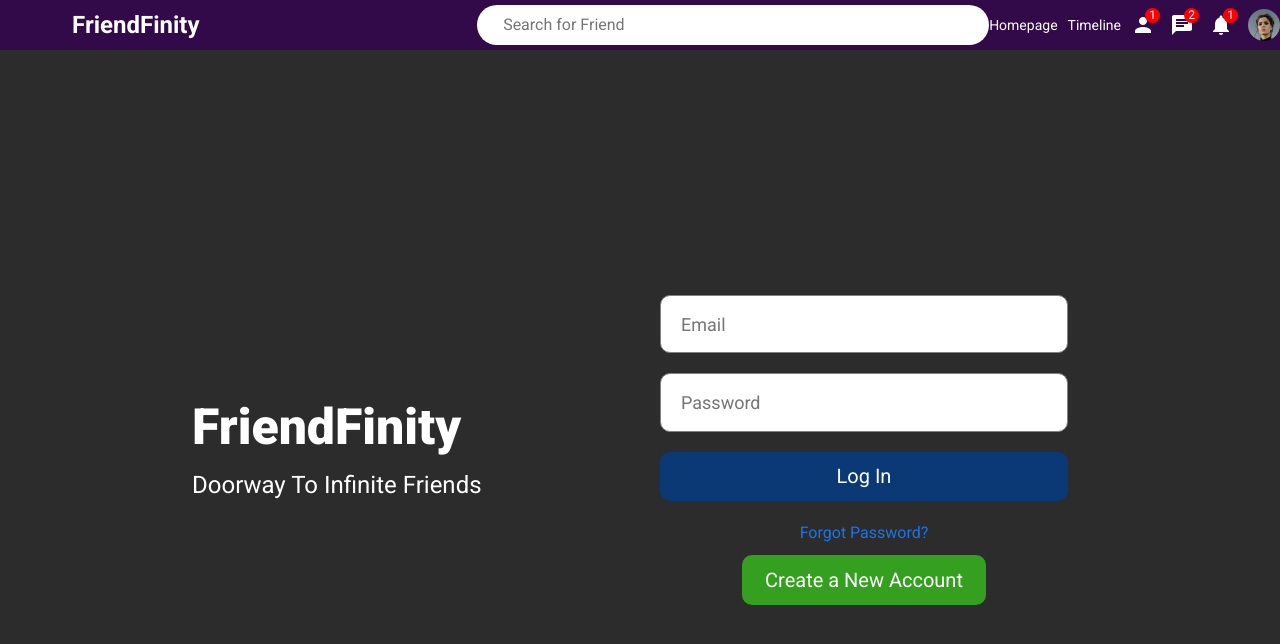
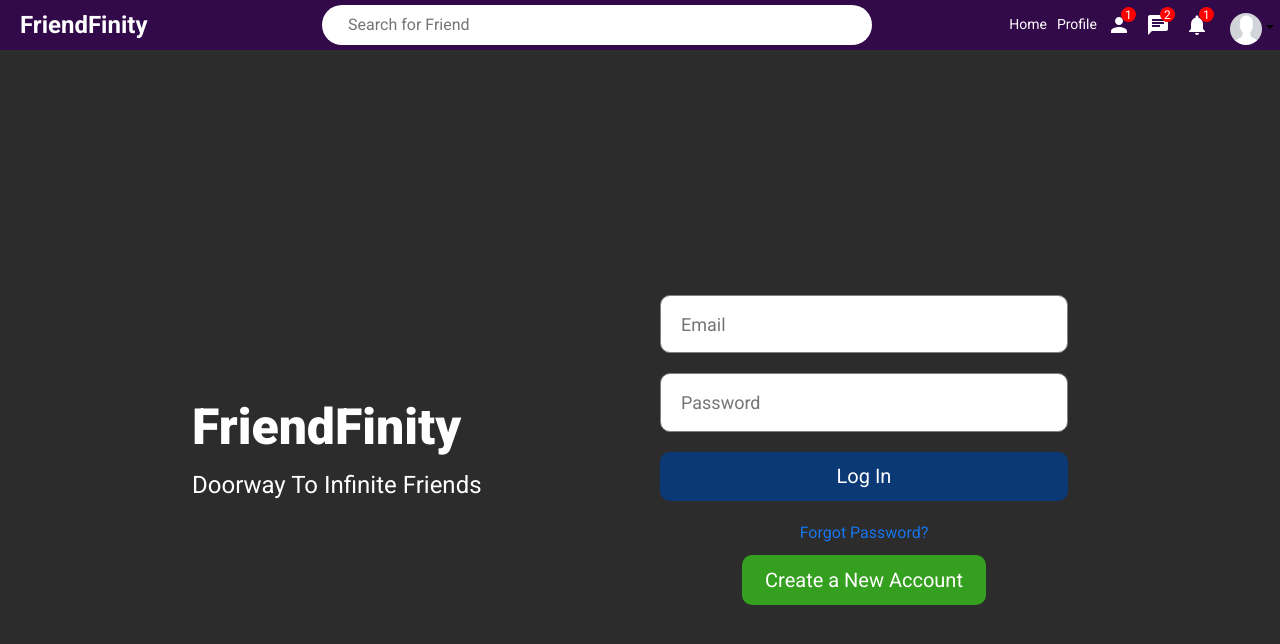
Before and after one commit to mustansir14/friend-finity, a React (Create React App) app: page /login in a window 1280 px wide. Shown: the top 644 px of the page. Built offline with nearby package versions, Linux system fonts and the light colour scheme; sample sign-in values are in the browser's storage.

Commit message:
added login functionality

```diff
--- a/public/index.html
+++ b/public/index.html
@@ -9,6 +9,21 @@
       name="description"
       content="Web site created using create-react-app"
     />
+    <script
+      src="https://code.jquery.com/jquery-3.2.1.slim.min.js"
+      integrity="sha384-KJ3o2DKtIkvYIK3UENzmM7KCkRr/rE9/Qpg6aAZGJwFDMVNA/GpGFF93hXpG5KkN"
+      crossorigin="anonymous"
+    ></script>
+    <script
+      src="https://cdnjs.cloudflare.com/ajax/libs/popper.js/1.12.9/umd/popper.min.js"
+      integrity="sha384-ApNbgh9B+Y1QKtv3Rn7W3mgPxhU9K/ScQsAP7hUibX39j7fakFPskvXusvfa0b4Q"
+      crossorigin="anonymous"
+    ></script>
+    <script
+      src="https://maxcdn.bootstrapcdn.com/bootstrap/4.0.0/js/bootstrap.min.js"
+      integrity="sha384-JZR6Spejh4U02d8jOt6vLEHfe/JQGiRRSQQxSfFWpi1MquVdAyjUar5+76PVCmYl"
+      crossorigin="anonymous"
+    ></script>
     <link
       href="https://fonts.googleapis.com/css2?family=Roboto:ital,wght@0,100;0,300;0,400;0,700;0,900;1,500&display=swap"
       rel="stylesheet"
--- a/src/App.js
+++ b/src/App.js
@@ -4,7 +4,13 @@ import Login from "./pages/login/Login";
 import Register from "./pages/register/Register";
 import Profile from "./pages/profile/Profile";
 import Topbar from "./components/topbar/Topbar";
-import { BrowserRouter as Router, Routes, Route, Link } from "react-router-dom";
+import {
+  BrowserRouter as Router,
+  Routes,
+  Route,
+  Link,
+  Navigate,
+} from "react-router-dom";
 
 function App() {
   return (
@@ -12,14 +18,42 @@ function App() {
       <Router>
         <Topbar />
         <Routes>
-          <Route exact path="/" element={<Home />} />
-          <Route path="/home" element={<Home />} />
+          <Route
+            path="/home"
+            element={
+              <ProtectedRoute>
+                <Home />
+              </ProtectedRoute>
+            }
+          />
+          <Route
+            exact
+            path="/"
+            element={
+              <ProtectedRoute>
+                <Home />
+              </ProtectedRoute>
+            }
+          />
           <Route path="/login" element={<Login />} />
           <Route path="/register" element={<Register />} />
-          <Route path="/profile" element={<Profile />} />
+          <Route
+            path="/profile"
+            element={
+              <ProtectedRoute>
+                <Profile />
+              </ProtectedRoute>
+            }
+          />
         </Routes>
       </Router>
     </div>
   );
 }
+
+const ProtectedRoute = ({ children }) => {
+  const user = localStorage.getItem("user");
+  if (!user) return <Navigate to="/login" />;
+  return children;
+};
 export default App;
--- a/src/components/comment/Comment.jsx
+++ b/src/components/comment/Comment.jsx
@@ -28,9 +28,9 @@ export default function Comment({ comment }) {
     fetchData();
   }, [comment]);
   return (
-    <div class="card comment">
-      <div class="card-body commentBody">
-        <h5 class="card-title commentName">
+    <div className="card comment">
+      <div className="card-body commentBody">
+        <h5 className="card-title commentName">
           <img
             className="commentUserImg"
             src={
@@ -48,11 +48,11 @@ export default function Comment({ comment }) {
             )}
           </span>
         </h5>
-        <h6 class="card-subtitle mb-2 text-muted commentDate">
+        <h6 className="card-subtitle mb-2 text-muted commentDate">
           {timeSince(comment.dateTimeCommented)}
         </h6>
-        <p class="card-text commentText">{comment.text}</p>
-        {/* <a href="#" class="btn btn-primary">
+        <p className="card-text commentText">{comment.text}</p>
+        {/* <a href="#" className="btn btn-primary">
           Go somewhere
         </a> */}
       </div>
--- a/src/components/post/Post.jsx
+++ b/src/components/post/Post.jsx
@@ -79,10 +79,10 @@ export default function Post({ post }) {
           <div className="postBottomLeft">
             <button
               type="button"
-              class="btn btn-outline-primary btn-sm likeBtn"
+              className="btn btn-outline-primary btn-sm likeBtn"
             >
               <img
-                className="icon"
+                className="likeIcon"
                 src="assets/like.png"
                 onClick={likeHandler}
                 alt=""
@@ -98,8 +98,8 @@ export default function Post({ post }) {
             </button>
           </div>
           <div className="postBottomMiddle">
-            <button type="button" class="btn btn-primary btn-sm">
-              <img className="icon" src="assets/share.svg" alt="" />
+            <button type="button" className="btn btn-primary btn-sm">
+              <img className="likeIcon" src="assets/share.svg" alt="" />
               Share
             </button>
           </div>
@@ -111,7 +111,7 @@ export default function Post({ post }) {
                 setCommentClicked(!commentClicked);
               }}
             >
-              <img className="icon" src="assets/comment.jpeg" alt="" />
+              <img className="likeIcon" src="assets/comment.jpeg" alt="" />
               {state.fetched ? (
                 state.comments.length + " Comments"
               ) : (
--- a/src/components/post/post.css
+++ b/src/components/post/post.css
@@ -64,11 +64,12 @@
   margin-left: 20px;
 }
 
-.icon {
+.likeIcon {
   width: 24px;
   height: 24px;
   margin-right: 5px;
   cursor: pointer;
+  color: #ffffff;
 }
 .heartIcon {
   width: 24px;
@@ -92,10 +93,5 @@
 }
 
 .likeBtn {
-  border-color: #320949;
+  color: #ffffff;
 }
-
-.likeBtn:hover {
-  background-color: #320949;
-  border-color: #320949;
-}
--- a/src/components/topbar/Topbar.css
+++ b/src/components/topbar/Topbar.css
@@ -8,9 +8,10 @@
   top: 0;
   z-index: 999;
 }
-.topbarLeft
-{
-    flex: 3;
+.topbarLeft {
+  flex: 7.5;
+  align-items: left;
+  justify-content: space-around;
 }
 .logo {
   font-size: 24px;
@@ -21,10 +22,12 @@
 }
 .topbarCenter {
   flex: 16;
+  align-items: center;
+  justify-content: space-around;
 }
 
 .searchbar {
-    width: 40%;
+  width: 80%;
   height: 40px;
   background-color: white;
   border-radius: 30px;
@@ -44,17 +47,21 @@
   outline: none;
 }
 .topbarRight {
-    flex: 4;
+  flex: 6;
   display: flex;
-    align-items: center;
   justify-content: space-around;
   color: white;
+  padding-top: 8px;
 }
 .topbarLink {
   margin-right: 10px;
   font-size: 14px;
   cursor: pointer;
+  padding-top: px;
+  height: 100%;
+  text-align: center;
 }
+
 .topbarIcons {
   display: flex;
 }
@@ -85,3 +92,8 @@
   object-fit: cover;
   cursor: pointer;
 }
+
+.imgDropDown {
+  background-color: #320949;
+  border: none;
+}
--- a/src/components/topbar/Topbar.jsx
+++ b/src/components/topbar/Topbar.jsx
@@ -1,35 +1,85 @@
-import "./Topbar.css"
-import {Search, Person,Chat,Notifications} from '@mui/icons-material'
-export default function Topbar(){
-    return(
+import "./Topbar.css";
+import { Search, Person, Chat, Notifications } from "@mui/icons-material";
+import { useEffect, useState } from "react";
+import { useNavigate } from "react-router-dom";
+import axios from "axios";
+
+export default function Topbar() {
+  let navigate = useNavigate();
+  const [user, setUser] = useState(null);
+  useEffect(() => {
+    const user = localStorage.getItem("user");
+    if (user) {
+      setUser(user);
+    }
+  });
+
+  const handleLogOut = () => {
+    localStorage.setItem("user", "");
+    navigate("/login");
+    setUser(null);
+  };
+
+  return (
     <div className="topbarContainer">
-            <div className="topbarLeft"></div>
+      <div className="topbarLeft">
         <span className="logo">FriendFinity</span>
-            <div className="topbarCenter"></div>
+      </div>
+      <div className="topbarCenter">
         <div className="searchbar">
-                    <Search  classname= "searchIcon"/>
-                    <input placeholder="Search for Friend" className="searchInput"/>
+          <Search classname="searchIcon" />
+          <input placeholder="Search for Friend" className="searchInput" />
         </div>
+      </div>
+
       <div className="topbarRight">
         <div className="topbarLinks">
-                    <span className="topbarLink">Homepage</span>
-                    <span className="topbarLink">Timeline</span>
+          <span className="topbarLink">Home</span>
+          <span className="topbarLink">Profile</span>
         </div>
         <div className="topbarIcons">
           <div className="topbarIconItem">
-                        <Person/>
+            <Person />
             <span className="topbarIconBadge">1</span>
           </div>
           <div className="topbarIconItem">
-                        <Chat/>
+            <Chat />
             <span className="topbarIconBadge">2</span>
           </div>
           <div className="topbarIconItem">
-                        <Notifications/>
+            <Notifications />
             <span className="topbarIconBadge">1</span>
           </div>
         </div>
-                <img src="/assets/person/1.jpeg" alt="" className="topbarImg" />
+        {user ? (
+          <div className="dropdown">
+            <button
+              className="dropdown-toggle imgDropDown"
+              type="button"
+              id="dropdownImgButton"
+              data-toggle="dropdown"
+              aria-haspopup="true"
+              aria-expanded="false"
+            >
+              <img
+                src={
+                  user.profilePicURL
+                    ? user.profilePicURL
+                    : "/assets/no-profile-pic.png"
+                }
+                alt=""
+                className="topbarImg"
+              />
+            </button>
+            <div className="dropdown-menu" aria-labelledby="dropdownImgButton">
+              <button className="dropdown-item" onClick={handleLogOut}>
+                Log Out
+              </button>
+            </div>
+          </div>
+        ) : (
+          <img src="/assets/no-profile-pic.png" alt="" className="topbarImg" />
+        )}
       </div>
     </div>
   );
--- a/src/pages/login/login.css
+++ b/src/pages/login/login.css
@@ -77,3 +77,10 @@
   font-weight: 500;
   cursor: pointer;
 }
+
+.incorrect-msg {
+  text-align: center;
+  color: red;
+  vertical-align: center;
+  margin-bottom: 10px;
+}
```
Also changed, not shown: src/pages/login/Login.jsx (+57 -10 lines), 1 other file (tests, documents, lock files or other folders). Lines whose indentation alone changed are shown as unchanged.
